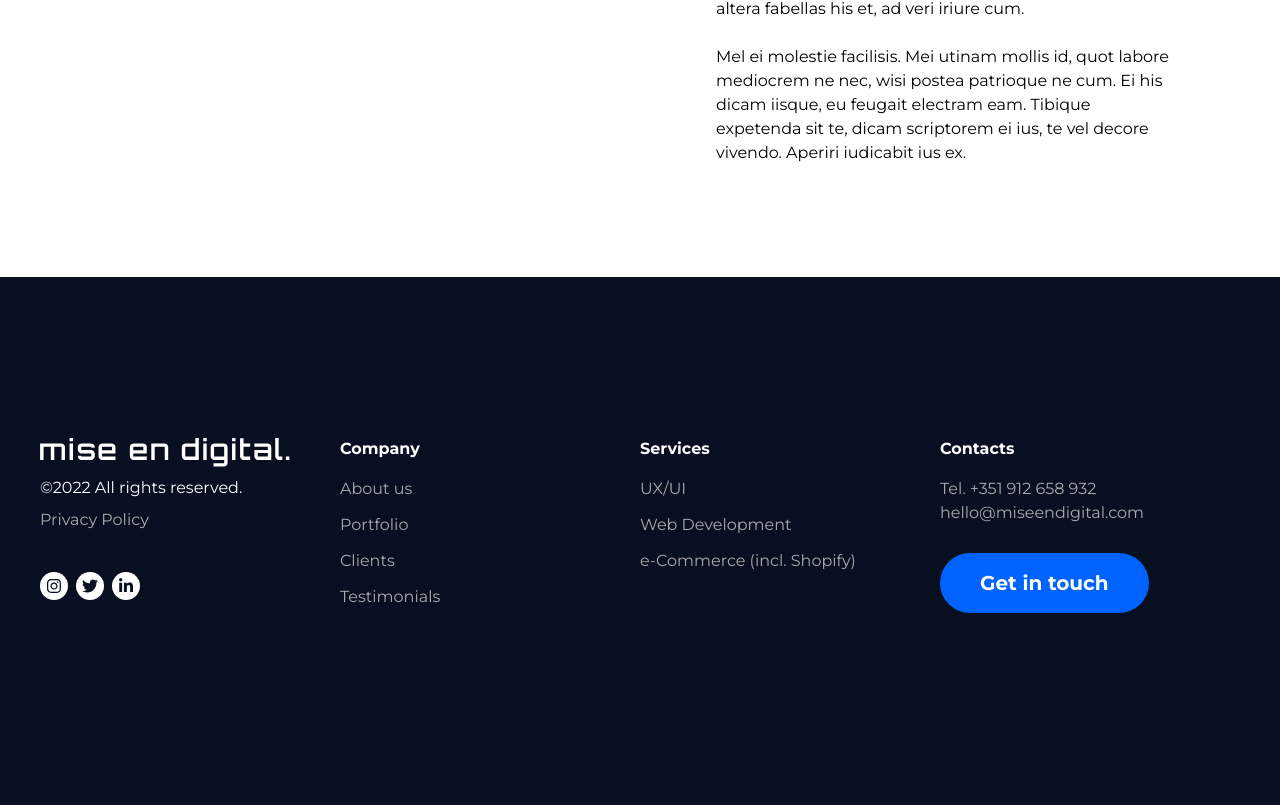
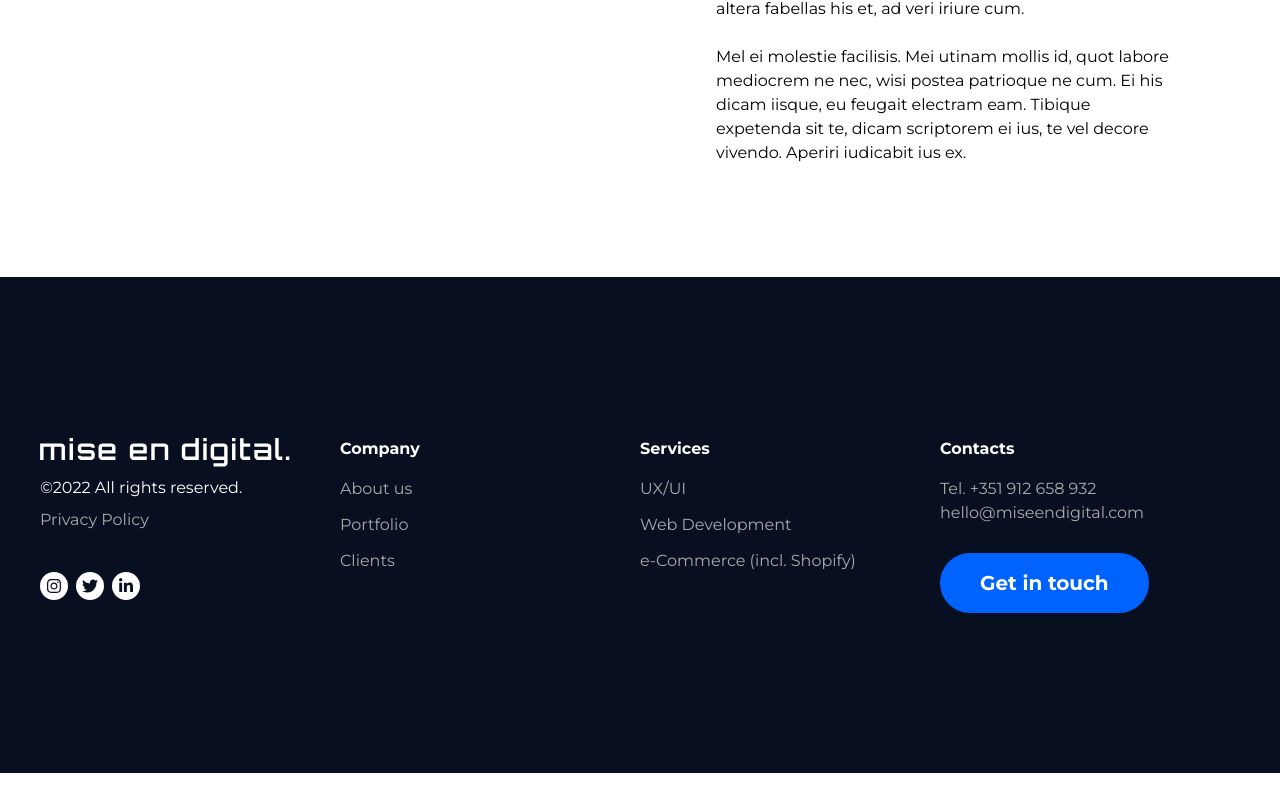
Before and after one commit to therealdanmalmx/miseendigital, a Next.js app: page /about in a window 1280 px wide. Shown: the part 1163-1968 px from the top of the page. After the commit the page ends 1936 px from the top, so only its background shows below. Built offline with nearby package versions, Linux system fonts and the light colour scheme.

Commit message:
Fix Portfolio Link on the Footer; Adjust grid on the Type of Service;

```diff
--- a/components/base/Footer.js
+++ b/components/base/Footer.js
@@ -9,9 +9,8 @@ import Image from 'next/image'
 
 const company = [
   { title: "About us", url: "/about" },
-  { title: "Portfolio", url: "/work" },
+  { title: "Portfolio", url: "/works" },
   { title: "Clients", url: "/clients" },
-  { title: "Testimonials", url: "/testimonials" },
 ];
 
 const services = [
--- a/components/dynamic/Service.js
+++ b/components/dynamic/Service.js
@@ -46,13 +46,18 @@ export default function Service({ about }) {
             width="5000"
             height="5000"
           />
+
           {!typeofservice && undefined}
+          <div className="grid grid-cols-1 lg:grid-cols-3 py-12">
             {typeofservice && typeofservice.map((service) => (
+
                 <TypeOfServices
                   key={service._key}
                   service={service}
                 />
+
             ))}
+          </div>
       </>
       );
       }
--- a/components/dynamic/TypeOfServices.js
+++ b/components/dynamic/TypeOfServices.js
@@ -4,7 +4,7 @@ import { urlFor } from "../../client";
 export default function TypeOfServices({ service }) {
     const { title, description, iconUrl } = service;
     return (
-        <div className="grid grid-cols-1 lg:grid-cols-3 py-12">
+        <>
             <div className="grid grid-cols-3 grid-rows-1 pb-10 mt-30 md:pb-10 lg:pb-0">
                 <div className="row-span-2 justify-self-center self-center">
                     <Image
@@ -19,7 +19,6 @@ export default function TypeOfServices({ service }) {
                         <p className="w-full">{ description }</p>
                     </div>
             </div>
-
-        </div>
+        </>
     )
 }
```
Lines whose indentation alone changed are shown as unchanged.
